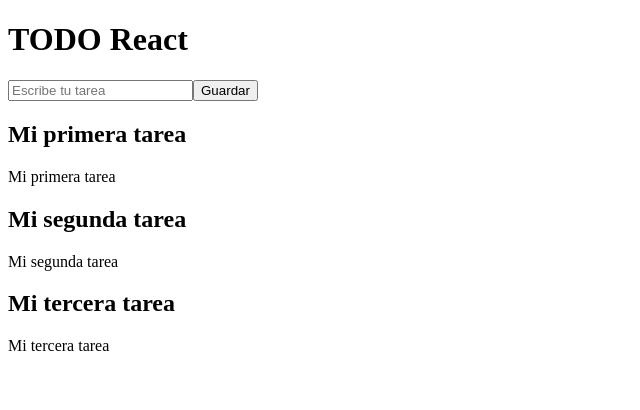
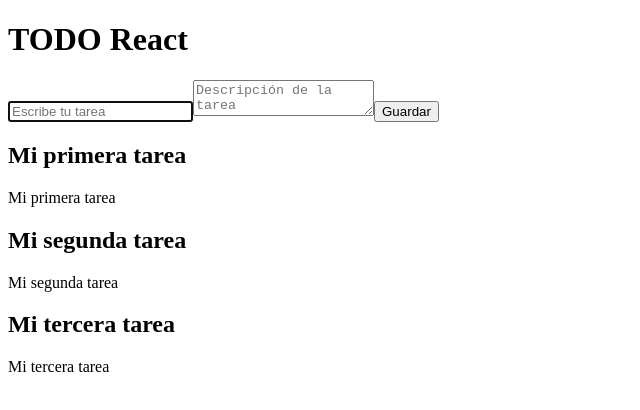
Before and after one commit to CarmeloRicarte/todo-react, a React (Vite) app in the folder todo-react/: page / in a window 1280 px wide. Shown: the top 410 px of the page, without its empty margins (0-640 px from the left). Built offline with nearby package versions, Linux system fonts and the light colour scheme.

Commit message:
feat: separate components

```diff
--- a/todo-react/src/App.tsx
+++ b/todo-react/src/App.tsx
@@ -1,8 +1,8 @@
 import "./App.css";
-import TaskForm from "./components/task-form/TaskForm";
-import TaskList from "./components/task-list/TaskList";
+import TaskForm from "./components/TaskForm";
+import TaskList from "./components/TaskList";
 import { useEffect, useState } from "react";
-import { tasks as data, Task } from "./components/tasks";
+import { tasks as data, Task } from "./data/tasks";
 
 function App() {
   const [tasks, setTasks] = useState([] as Task[]);
@@ -10,13 +10,13 @@
   // cuando estan los datos cargados, los seteamos al state al iniciar
   useEffect(() => setTasks(data), []);
 
-  function createTask(taskTitle: string): void {
+  function createTask(task: Task): void {
     setTasks([
       ...tasks,
       {
-        title: taskTitle,
+        title: task.title,
         id: tasks.length,
-        description: "Nueva tarea",
+        description: task.description,
       },
     ]);
   }
--- /dev/null
+++ b/todo-react/src/components/TaskCard.tsx
@@ -0,0 +1,16 @@
+import { Task } from "../data/tasks";
+
+interface TaskCardProps {
+  task: Task;
+}
+
+function TaskCard({ task }: TaskCardProps) {
+  return (
+    <div>
+      <h2>{task.title}</h2>
+      <p>{task.description}</p>
+    </div>
+  );
+}
+
+export default TaskCard;
--- a/todo-react/src/components/task-form/TaskForm.tsx
+++ b/todo-react/src/components/TaskForm.tsx
@@ -1,16 +1,23 @@
 import { useState } from "react";
+import { Task } from "../data/tasks";
 
 interface TaskFormProps {
-  createTask: (taskTitle: string) => void;
+  createTask: (taskTitle: Task) => void;
 }
 
 function TaskForm({ createTask }: TaskFormProps) {
   const [title, setTitle] = useState("");
+  const [description, setDescription] = useState("");
 
   const handleSubmit = (e: any) => {
     e.preventDefault();
-    createTask(title);
+    createTask({
+      title,
+      description,
+    });
+    // limpiamos los campos del form y state
     setTitle("");
+    setDescription("");
   };
   return (
     <form onSubmit={handleSubmit}>
@@ -20,7 +27,13 @@
         value={title}
         placeholder="Escribe tu tarea"
         onChange={(e) => setTitle(e.target.value)}
+        autoFocus
       />
+      <textarea
+        placeholder="Descripción de la tarea"
+        onChange={(e) => setDescription(e.target.value)}
+        value={description}
+      ></textarea>
       <button type="submit">Guardar</button>
     </form>
   );
--- a/todo-react/src/components/task-list/TaskList.tsx
+++ b/todo-react/src/components/TaskList.tsx
@@ -1,4 +1,5 @@
-import { Task } from "../tasks";
+import TaskCard from "./TaskCard";
+import { Task } from "../data/tasks";
 
 interface TaskListProps {
   tasks: Task[];
@@ -11,10 +12,7 @@
   return (
     <div>
       {tasks.map((task: Task) => (
-        <div key={task.id}>
-          <h2>{task.title}</h2>
-          <p>{task.description}</p>
-        </div>
+        <TaskCard key={task.id} task={task} />
       ))}
     </div>
   );
--- a/todo-react/src/components/tasks.ts
+++ b/todo-react/src/data/tasks.ts
@@ -1,7 +1,7 @@
 export type Task = {
-  id: number;
   title: string;
   description: string;
+  id?: number;
 };
 
 export const tasks: Task[] = [
```
